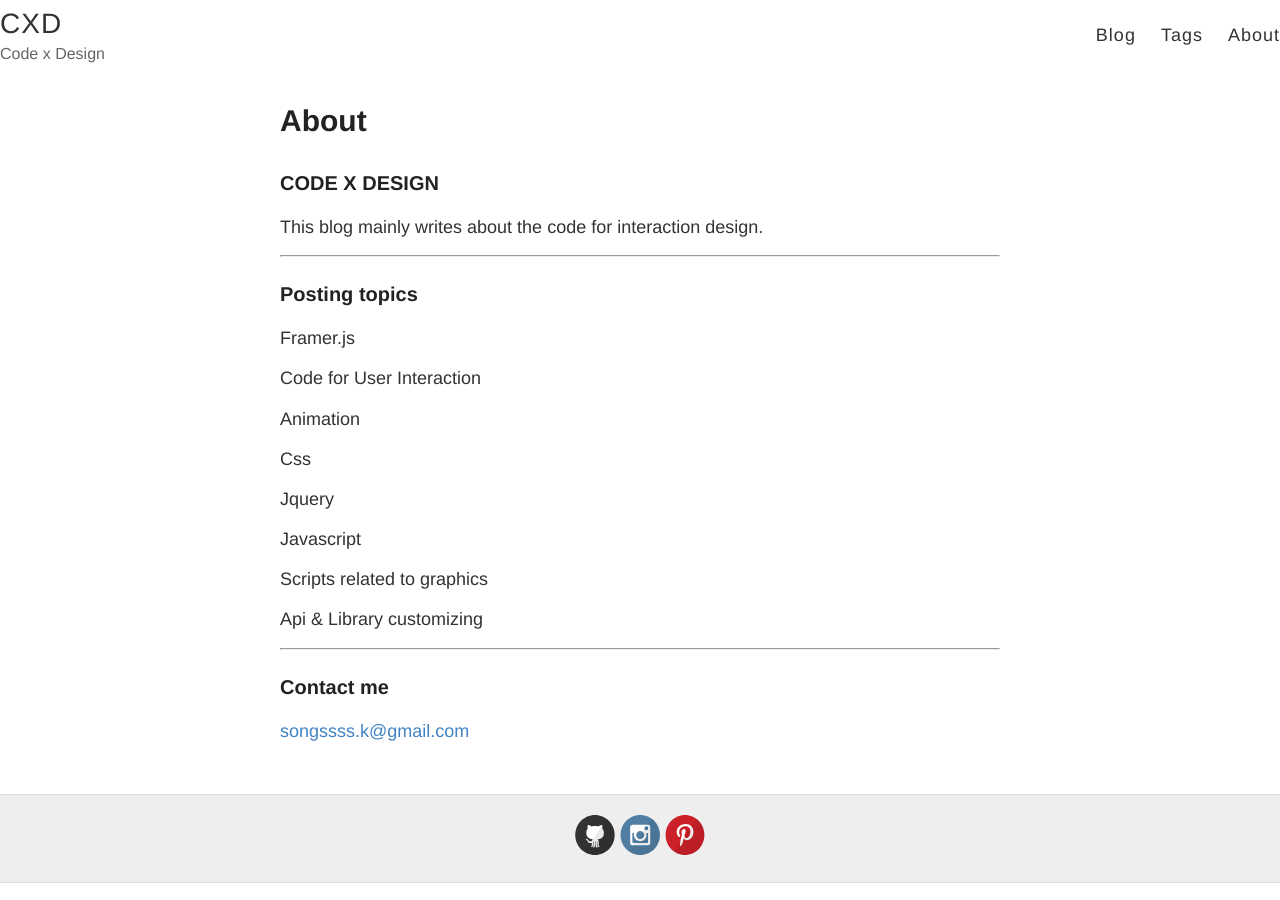
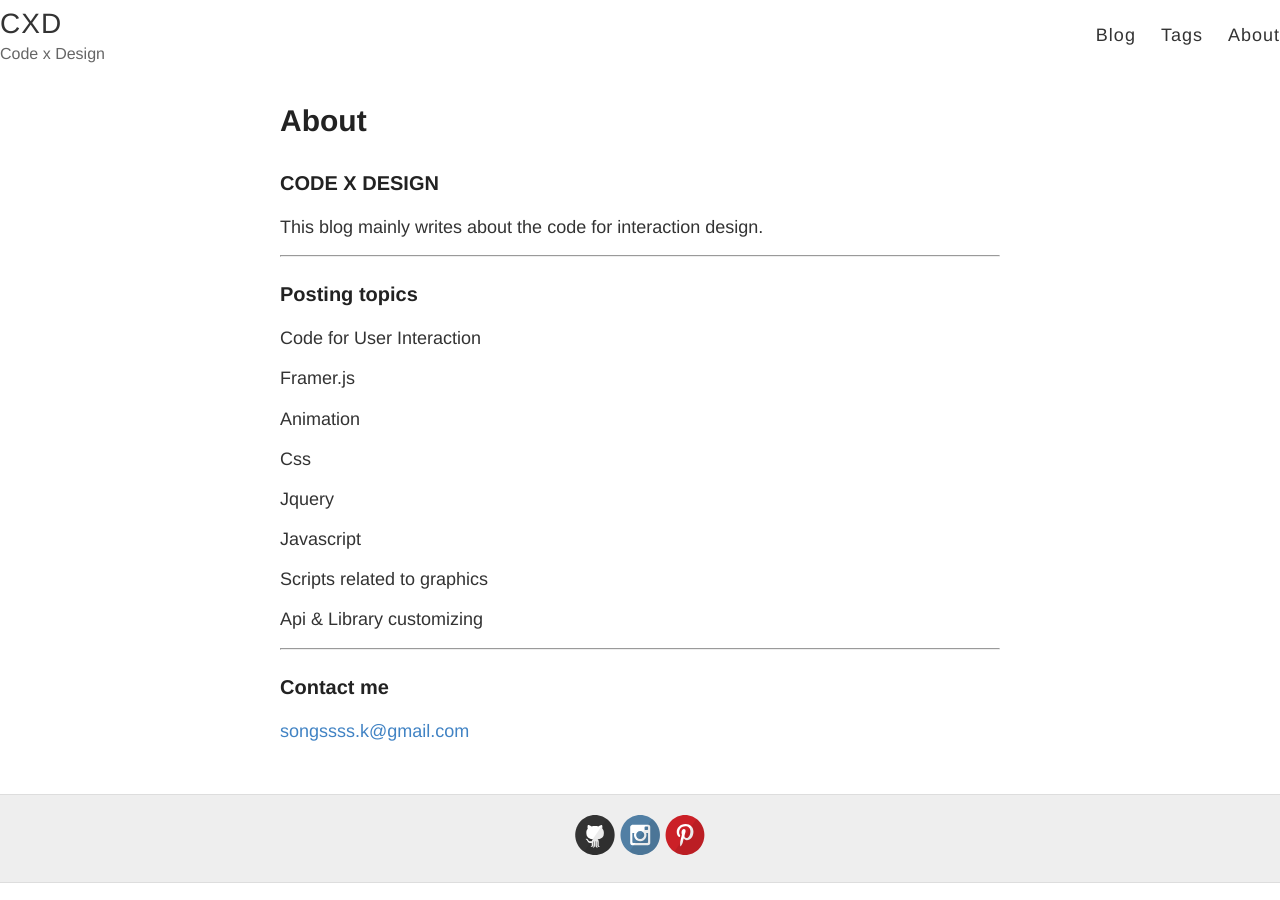
Before and after one commit to songssss/songssss.github.io, a Jekyll site: the page built from about.md, in a window 1280 px wide. Built offline with Jekyll 4.4.1, drawn with Linux system fonts in a browser that asks for light colours.

Commit message:
contents edit

```diff
--- a/about.md
+++ b/about.md
@@ -14,9 +14,9 @@ This blog mainly writes about the code for interaction design.
 
 ### Posting topics
 
+Code for User Interaction
+
 Framer.js
-
-Code for User Interaction
 
 Animation
 
```
